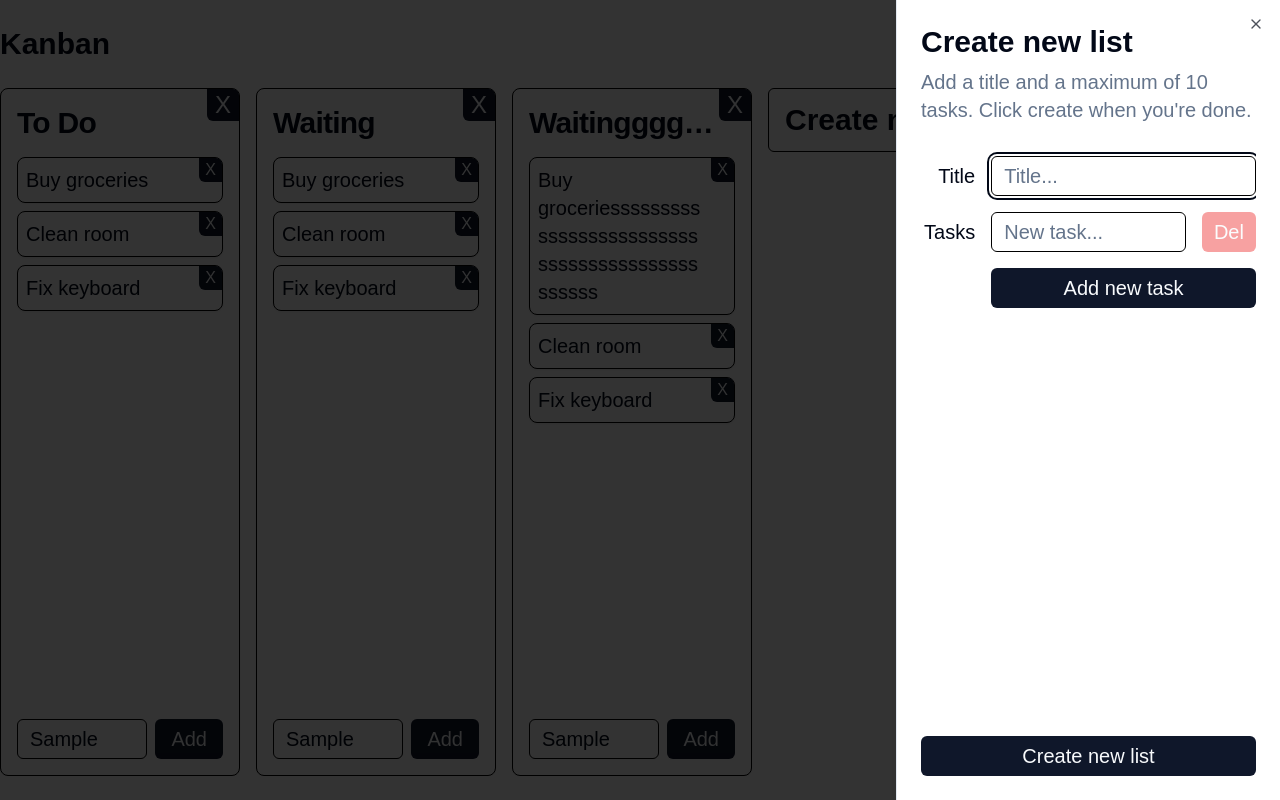
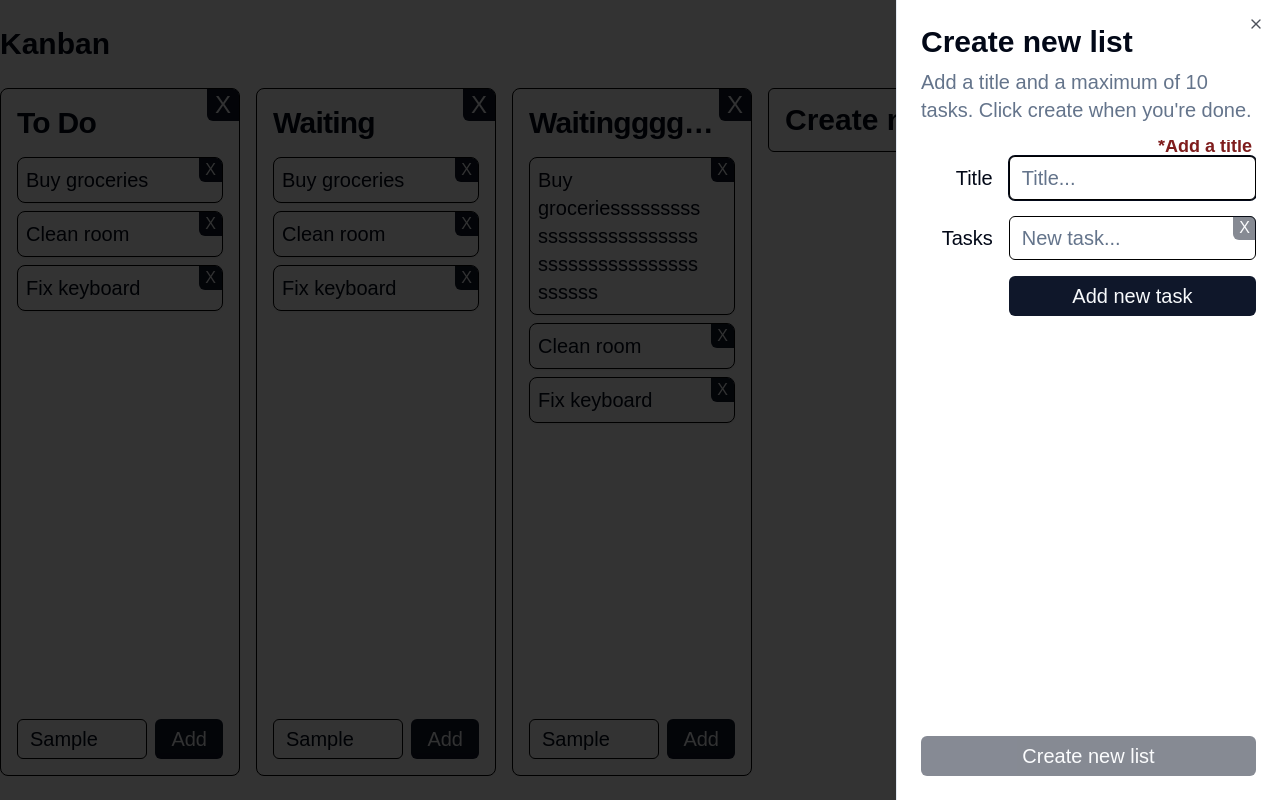
Before and after one commit to danteexpo/kanban, a Next.js app: page /dashboard in a window 1280 px wide. Both pictures are taken after typing "Sample", "Sample", "Sample" into the empty fields and a click on the button "Create new list...". Built offline with nearby package versions, Linux system fonts and the light colour scheme; a web font is replaced by a local one.

Commit message:
create-list UI/UX and handleCreate logic

```diff
--- a/app/dashboard/page.tsx
+++ b/app/dashboard/page.tsx
@@ -110,7 +110,7 @@ export default function Dashboard() {
 					</CardHeader>
 					<CardContent className="flex flex-col gap-2">
 						{list.tasks.map((task) => (
-							<Card key={task.id} className="max-w-[206px]">
+							<Card key={task.id} className="max-w-[206px] min-h-11">
 								<CardContent className="relative p-2 flex items-center justify-between pr-8">
 									<p className="w-full break-words">{task.name}</p>
 									<Button
--- a/components/create-list.tsx
+++ b/components/create-list.tsx
@@ -51,6 +51,21 @@ const CreateList = ({ onClick }: CreateListProps) => {
 		);
 	};
 
+	const handleCreateList = () => {
+		const filteredTasks: Task[] = tasks.filter((task) => task.name !== "");
+		const orderedTasks: Task[] = filteredTasks.map((task, index) => {
+			return {
+				...task,
+				id: index + 1,
+			};
+		});
+
+		onClick(title, orderedTasks);
+
+		setTitle("");
+		setTasks([initialTask]);
+	};
+
 	return (
 		<Sheet>
 			<SheetTrigger asChild>
@@ -69,21 +84,31 @@ const CreateList = ({ onClick }: CreateListProps) => {
 						done.
 					</SheetDescription>
 				</SheetHeader>
-				<div className="grid place-content-start gap-4 py-4 w-full h-full overflow-y-auto">
-					<div className="grid grid-cols-5 items-center gap-4">
+				<div className="flex flex-col gap-4 py-4 w-full h-full overflow-y-auto overflow-x-visible">
+					<div className="grid grid-cols-4 items-center gap-4">
 						<Label htmlFor="title" className="text-right">
 							Title
 						</Label>
+						<div className="relative col-span-3">
+							{title === "" && (
+								<p className="absolute -top-6 right-1 text-lg font-semibold text-[hsl(0,62.8%,30.6%)]">
+									*Add a title
+								</p>
+							)}
 							<Input
 								id="title"
 								placeholder="Title..."
-							className="col-span-4"
 								value={title}
 								onChange={(e) => setTitle(e.target.value)}
+								className="min-h-11"
 							/>
 						</div>
+					</div>
 					{tasks.map((task, index) => (
-						<div key={task.id} className="grid grid-cols-5 items-center gap-4">
+						<div
+							key={task.id}
+							className="relative grid grid-cols-4 items-center gap-4"
+						>
 							{index === 0 && (
 								<Label htmlFor={`task-${task.id}`} className="text-right">
 									Tasks
@@ -94,20 +119,20 @@ const CreateList = ({ onClick }: CreateListProps) => {
 								placeholder={`New task...`}
 								value={task.name}
 								onChange={(e) => handleInput(task.id, e)}
-								className="col-start-2 col-span-3"
+								className="col-start-2 col-span-3 min-h-11"
 							/>
 							<Button
-								variant="destructive"
+								className="absolute h-min text-base top-0 right-0 px-1.5 py-0 rounded-tl-none rounded-br-none"
 								onClick={() => handleDelete(task.id)}
 								disabled={tasks.length < 2}
 							>
-								Del
+								X
 							</Button>
 						</div>
 					))}
-					<div className="grid grid-cols-5 items-center gap-4">
+					<div className="grid grid-cols-4 items-center gap-4">
 						<Button
-							className="w-full col-start-2 col-span-4"
+							className="w-full col-start-2 col-span-3"
 							onClick={handleAdd}
 							disabled={tasks.length > 9}
 						>
@@ -119,11 +144,8 @@ const CreateList = ({ onClick }: CreateListProps) => {
 					<SheetClose asChild>
 						<Button
 							className="w-full"
-							onClick={() => {
-								onClick(title, tasks);
-								setTitle("");
-								setTasks([initialTask]);
-							}}
+							onClick={handleCreateList}
+							disabled={title === ""}
 						>
 							Create new list
 						</Button>
--- a/components/ui/input.tsx
+++ b/components/ui/input.tsx
@@ -11,7 +11,7 @@ const Input = React.forwardRef<HTMLInputElement, InputProps>(
 			<input
 				type={type}
 				className={cn(
-					"flex h-10 w-full rounded-md border border-black dark:border-white bg-background px-3 py-2 text-xl ring-offset-background file:border-0 file:bg-transparent file:text-sm file:font-medium placeholder:text-muted-foreground focus-visible:outline-none focus-visible:ring-2 focus-visible:ring-ring focus-visible:ring-offset-2 disabled:cursor-not-allowed disabled:opacity-50",
+					"flex h-10 w-full rounded-md border border-black dark:border-white bg-background px-3 py-2 text-xl ring-offset-background file:border-0 file:bg-transparent file:text-sm file:font-medium placeholder:text-muted-foreground focus-visible:outline-none focus-visible:ring-1 focus-visible:ring-ring disabled:cursor-not-allowed disabled:opacity-50",
 					className
 				)}
 				ref={ref}
```
Lines whose indentation alone changed are shown as unchanged.
